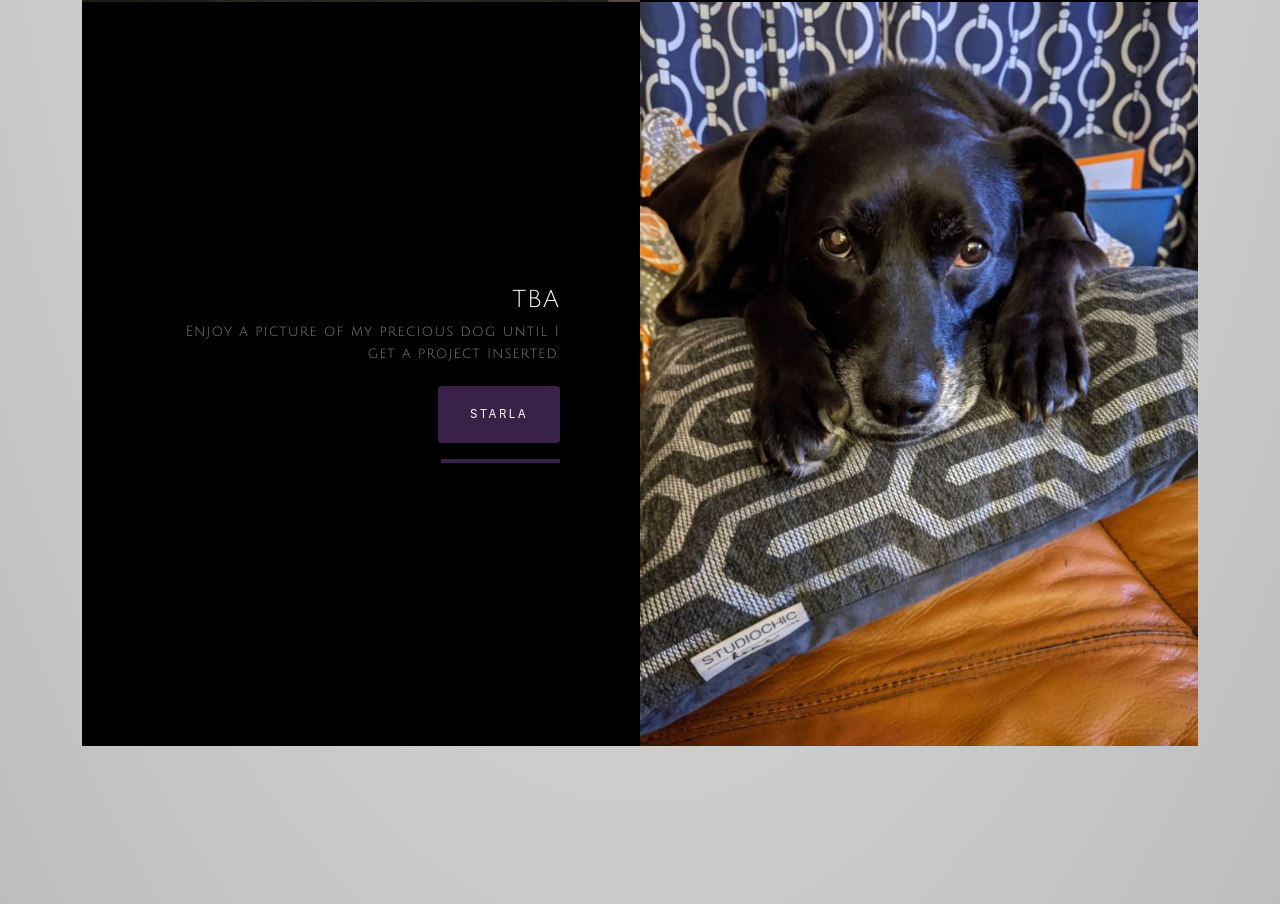
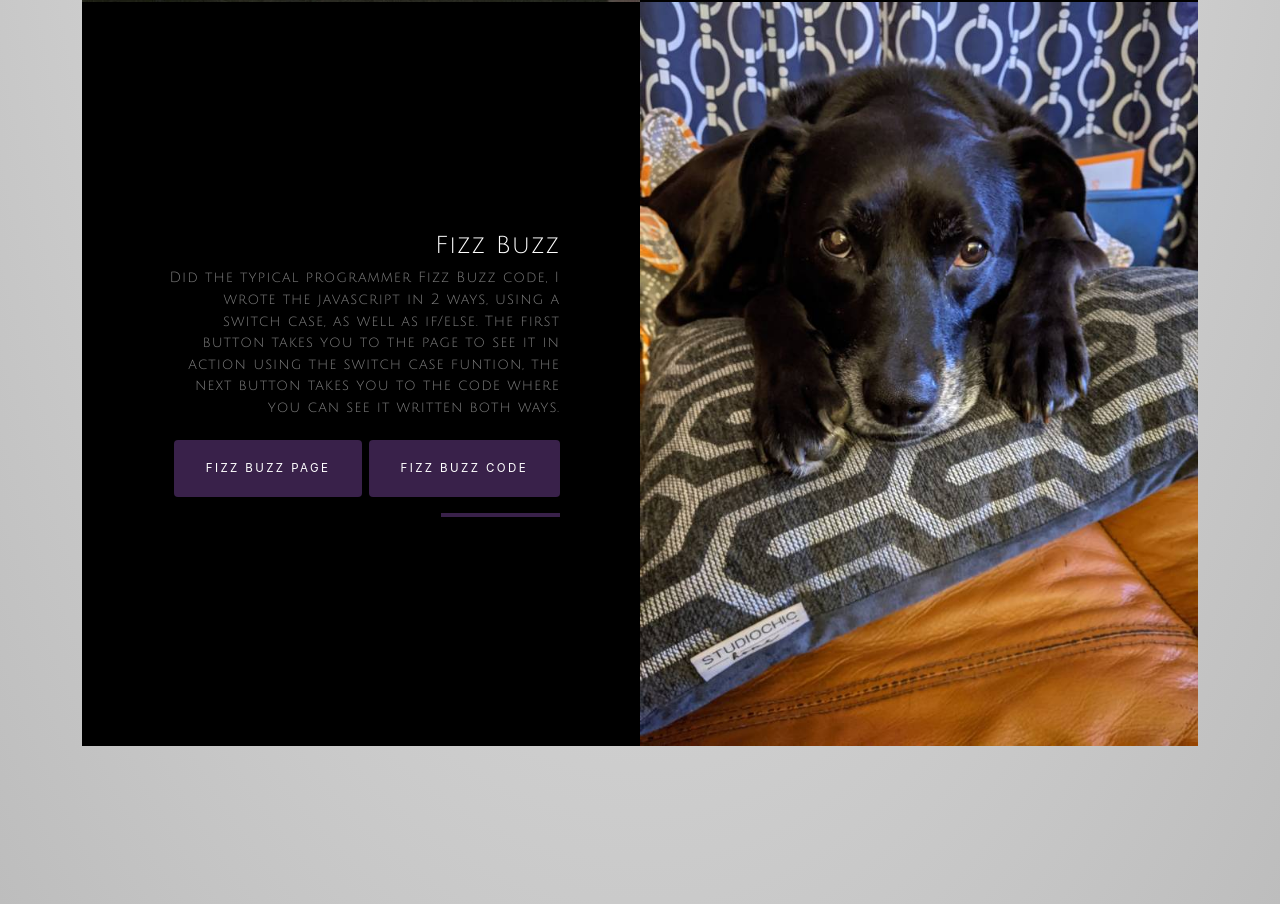
Before and after one commit to anelson0112/Portfolio, a plain HTML site: page index.html in a window 1280 px wide. Shown: the part 3554-4458 px from the top of the page. Drawn offline with nearby package versions, Linux system fonts and the light colour scheme.

```diff
--- a/index.html
+++ b/index.html
@@ -94,21 +94,51 @@
                 </div>
                 <!-- Project Two Row-->
                 <div class="row justify-content-center no-gutters">
-                    <div class="col-lg-6"><img class="img-fluid" src="Starla_px.jpg" alt="Find something" /></div>
+                    <div class="col-lg-6"><img class="img-fluid" src="Starla_px.jpg" alt="Find something" />
+                    </div>
                     <div class="col-lg-6 order-lg-first">
                         <div class="bg-black text-center h-100 project">
                             <div class="d-flex h-100">
                                 <div class="project-text w-100 my-auto text-center text-lg-right">
-                                    <h4 class="text-white">TBA</h4>
-                                    <p class="mb-0 text-white-50">Enjoy a picture of my precious dog until I get a project inserted.</p><br>
-                                    <a class="btn btn-primary js-scroll-trigger" href="#about">Starla</a>
+                                    <h4 class="text-white">Fizz Buzz</h4>
+                                    <p class="mb-0 text-white-50">Did the typical programmer Fizz Buzz code, I wrote the javascript in 2 ways, using a switch case, as well as if/else. The first button takes you to the page to see it in action using the switch case funtion, the next button takes you to the code where you can see it written both ways.</p><br>
+                                    <a class="btn btn-primary js-scroll-trigger" href="https://anelson0112.github.io/fizzbuzz/">Fizz Buzz Page</a>
+                                    <a class="btn btn-primary js-scroll-trigger" href="https://github.com/anelson0112/fizzbuzz">Fizz Buzz Code</a>
                                     <hr class="d-none d-lg-block mb-0 mr-0" />
                                 </div>
                             </div>
                         </div>
                     </div>
                 </div>
-            </div>
+
+            <!-- <div class="row justify-content-center no-gutters">
+                <div class="col-lg-6"><div class="bg-black text-center h-100 project">
+                    <div class="d-flex h-100">
+                        <div class="project-text w-100 my-auto text-center text-lg-right">
+                            <h4 class="text-white">Fizz Buzz</h4>
+                            <p class="mb-0 text-white-50">Did the typical programmer Fizz Buzz code, I wrote the javascript in 2 ways, using a switch case, as well as if/else. The first button takes you to the page to see it in action using the switch case funtion, the next button takes you to the code where you can see it written both ways.</p><br>
+                            <a class="btn btn-primary js-scroll-trigger" href="https://anelson0112.github.io/fizzbuzz/">Fizz Buzz Page</a>
+                            <a class="btn btn-primary js-scroll-trigger" href="https://github.com/anelson0112/fizzbuzz">Fizz Buzz Code</a>
+                            <hr class="d-none d-lg-block mb-0 mr-0" />
+                        </div>
+                    </div>
+                </div>
+                <div class="col-lg-6 order-lg-first">
+                    <div class="bg-black text-center h-100 project">
+                        <div class="d-flex h-100">
+                            <div class="project-text w-100 my-auto text-center text-lg-right">
+                                <h4 class="text-white">Fizz Buzz</h4>
+                                <p class="mb-0 text-white-50">Did the typical programmer Fizz Buzz code, I wrote the javascript in 2 ways, using a switch case, as well as if/else. The first button takes you to the page to see it in action using the switch case funtion, the next button takes you to the code where you can see it written both ways.</p><br>
+                                <a class="btn btn-primary js-scroll-trigger" href="https://anelson0112.github.io/fizzbuzz/">Fizz Buzz Page</a>
+                                <a class="btn btn-primary js-scroll-trigger" href="https://github.com/anelson0112/fizzbuzz">Fizz Buzz Code</a>
+                                <hr class="d-none d-lg-block mb-0 mr-0" />
+                            </div>
+                        </div>
+                    </div>
+                </div>
+            </div> -->
+        <!-- </div>  -->
+        </div><!--container close-->
         </section>
         <!-- Signup-->
         <section class="signup-section" id="signup">
@@ -170,13 +200,12 @@
                 </div>
                 <div class="social d-flex justify-content-center">
                     <a class="mx-2" href="https://www.linkedin.com/in/aliceenelson"><i class="fab fa-linkedin-in"></i></a>
-                    <a class="mx-2" href="#!"><i class="fab fa-facebook-f"></i></a>
                     <a class="mx-2" href="https://github.com/anelson0112"><i class="fab fa-github"></i></a>
                 </div>
             </div>
         </section>
         <!-- Footer-->
-        <footer class="footer bg-black small text-center text-white-50"><div class="container">Copyright © Alice E Nelson Industries LLC 2020</div></footer>
+        <footer class="footer bg-black small text-center text-white-50"><div class="container">Made using a Bootstrap template, renmade by myself.</div></footer>
         <!-- Bootstrap core JS-->
         <script src="https://cdnjs.cloudflare.com/ajax/libs/jquery/3.5.1/jquery.min.js"></script>
         <script src="https://stackpath.bootstrapcdn.com/bootstrap/4.5.0/js/bootstrap.bundle.min.js"></script>
```
